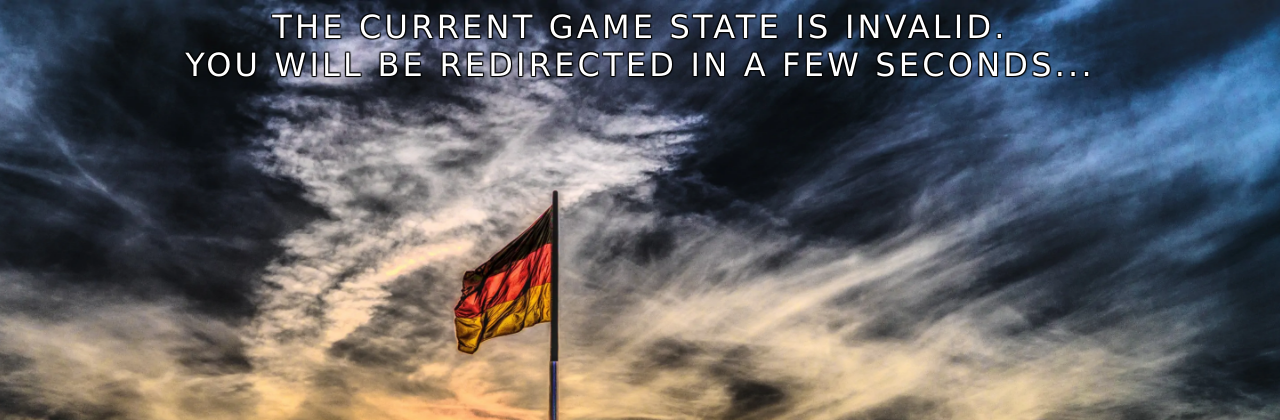
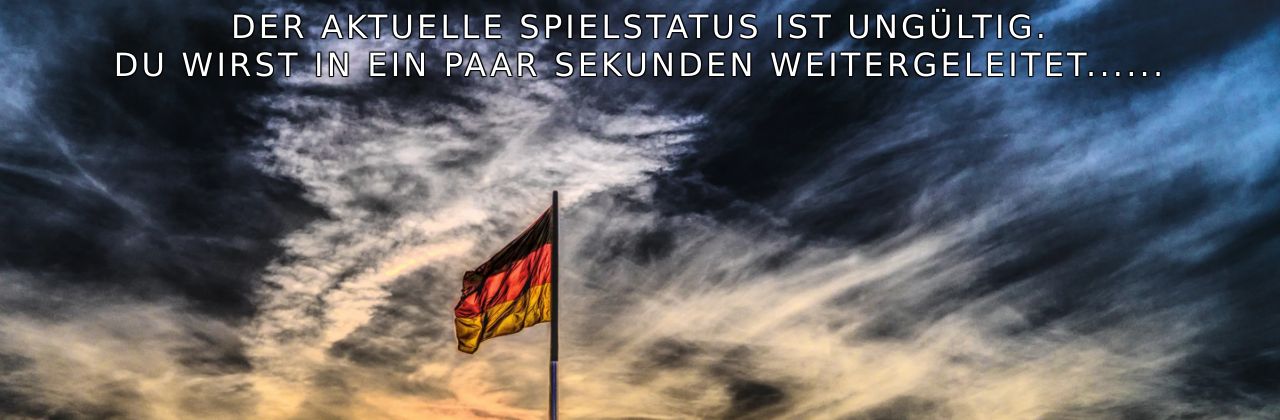
Before and after one commit to FelixRo97/WW-STD, a Django app: page /lobby in a window 1280 px wide. Shown: the top 420 px of the page. Run offline with Django 4.2, Linux system fonts and the light colour scheme; some libraries are stand-ins or nearby versions.

Commit message:
change site text to german

```diff
--- a/templates/changeName.html
+++ b/templates/changeName.html
@@ -15,8 +15,8 @@
   </head>
   <body>
     <div class="playerNames">
-        The name you have chosen is already taken, please choose a different name. <br>
-        You will be redirected in a few seconds...
+        Der Name, den du gewählt hast, ist bereits vergeben. Bitte wähle einen anderen Namen.  <br>
+        Du wirst in ein paar Sekunden weitergeleitet...
     </div>
 
     <script>
--- a/templates/gameClosed.html
+++ b/templates/gameClosed.html
@@ -15,8 +15,8 @@
   </head>
   <body>
     <div class="playerNames">
-        The game has already started. <br>
-        You are not allowed to join anymore and will be redirected in a few seconds...
+        Das Spiel hat bereits angefangen. <br>
+        Du kannst nicht mehr beitreten und wirst in ein paar Sekunden weitergeleitet...
     </div>
 
     <script>
--- a/templates/invalidGameState.html
+++ b/templates/invalidGameState.html
@@ -15,8 +15,8 @@
   </head>
   <body>
     <div class="playerNames">
-        The current game state is invalid. <br>
-        You will be redirected in a few seconds...
+        Der aktuelle Spielstatus ist ungültig. <br>
+        Du wirst in ein paar Sekunden weitergeleitet......
     </div>
 
     <script>
--- a/templates/resetSuccess.html
+++ b/templates/resetSuccess.html
@@ -15,7 +15,7 @@
   </head>
   <body>
     <div class="playerNames">
-        Reset successful! You will be redirected in a few seconds...
+        Reset erfolgreich! Du wirst in ein paar Sekunden weitergeleitet...
     </div>
 
     <script>
```
